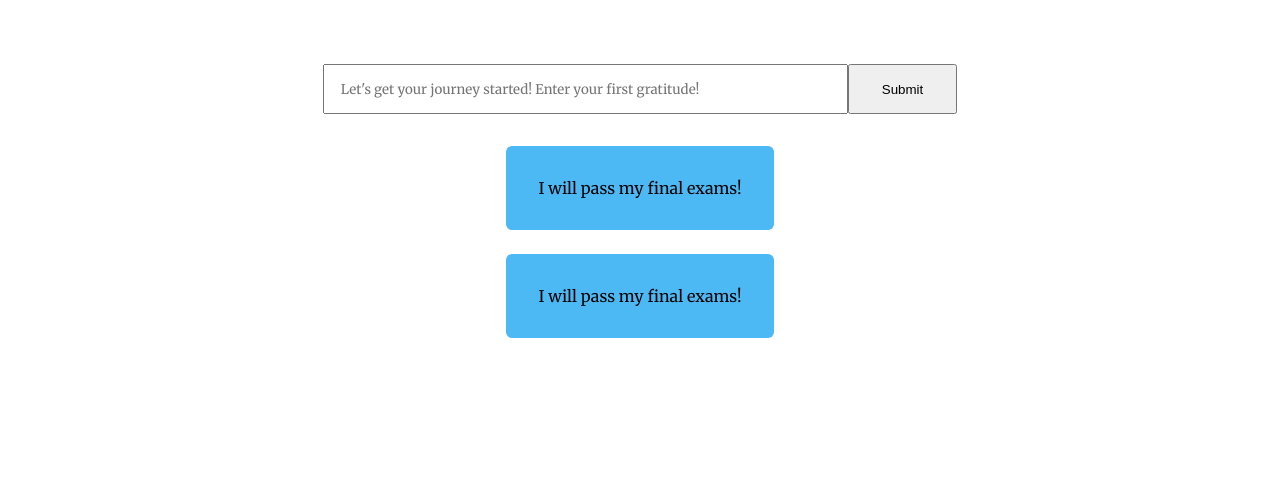
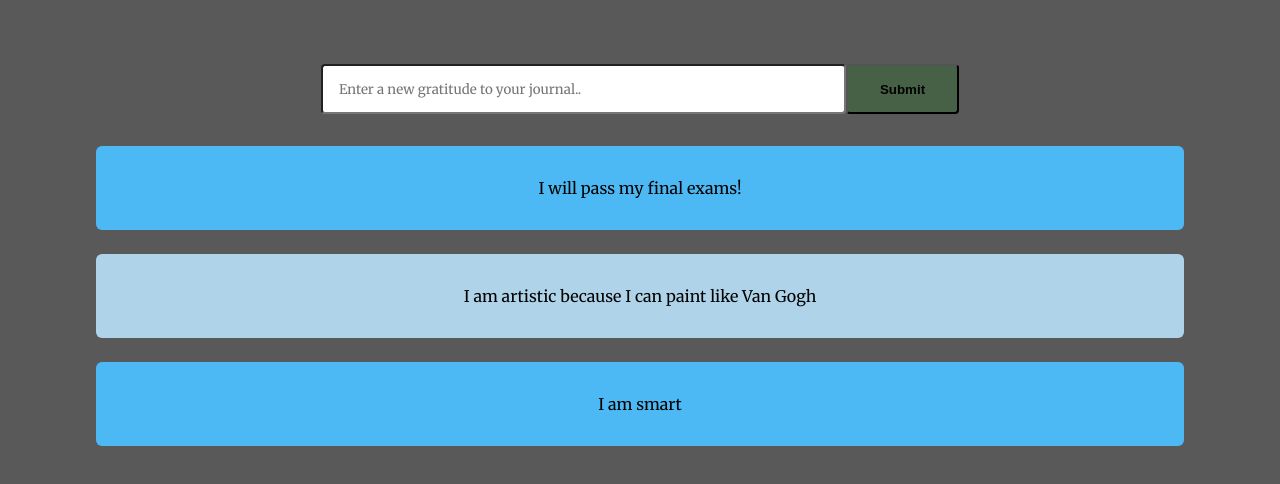
Before and after one commit to tarekel96/React_Gratitude_Journal, a React (Create React App) app in the folder client/: page / in a window 1280 px wide. Shown: the top 484 px of the page. Built offline with nearby package versions, Linux system fonts and the light colour scheme.

Commit message:
added styling with colors and the form is functional now

```diff
--- a/client/src/components/Form.js
+++ b/client/src/components/Form.js
@@ -1,12 +1,35 @@
 import styled from 'styled-components';
+import { useState } from 'react';
 
-export const Form = ({ gratitudeSize }) => {
+export const Form = ({ gratitudeSize, setGratitudes }) => {
+	const [ input, setInput ] = useState('');
+	const handleChange = (e) => setInput(e.target.value);
 	const firstMsg = "Let's get your journey started! Enter your first gratitude!";
 	const altMsg = 'Enter a new gratitude to your journal..';
 	const placeHolder = gratitudeSize === 0 ? firstMsg : altMsg;
+	const handleSubmit = (e) => {
+		e.preventDefault();
+		if (input === '') {
+			alert('Please enter a gratitude before submitting.');
+
+			return;
+		}
+		const newGratitude = {
+			content: input
+		};
+		setGratitudes((prevLst) => [ newGratitude, ...prevLst ]);
+		setInput('');
+	};
 	return (
-		<FormWrapper>
-			<InputField type="text" name="user-input" placeholder={placeHolder} size={firstMsg.length} />
+		<FormWrapper onSubmit={(e) => handleSubmit(e)}>
+			<InputField
+				type="text"
+				name="user-input"
+				placeholder={placeHolder}
+				size={firstMsg.length}
+				value={input}
+				onChange={(e) => handleChange(e)}
+			/>
 			<SubmitButton type="submit" name="submit" />
 		</FormWrapper>
 	);
@@ -14,10 +37,18 @@ export const Form = ({ gratitudeSize }) => {
 
 const FormWrapper = styled.form`display: flex;`;
 
-const InputField = styled.input`padding: 0.5rem 1rem;`;
+const InputField = styled.input`
+	padding: 0.5rem 1rem;
+	border: normal solid rgb(89, 89, 89);
+	border-radius: 4px;
+`;
 
 const SubmitButton = styled.input`
 	width: fit-content;
 	height: 50px;
 	padding: 1rem 2rem;
+	border-radius: 4px;
+	background-color: rgb(70, 97, 70);
+	border: normal solid rgb(70, 97, 70);
+	font-weight: bold;
 `;
--- a/client/src/components/Gratitude.js
+++ b/client/src/components/Gratitude.js
@@ -9,8 +9,9 @@ export const Gratitude = ({ content = 'I will pass my final exams!' }) => {
 };
 
 const GratitudeWrapper = styled.article`
-	max-width: 30%;
 	background-color: rgb(77, 185, 244);
 	padding: 1rem 2rem;
 	border-radius: 6px;
+	width: 100%;
+	text-align: center;
 `;
--- /dev/null
+++ b/client/src/data/defaultData.js
@@ -0,0 +1,5 @@
+export const defaultData = [
+	{ content: 'I will pass my final exams!' },
+	{ content: 'I am artistic because I can paint like Van Gogh' },
+	{ content: 'I am smart' }
+];
--- a/client/src/index.css
+++ b/client/src/index.css
@@ -10,4 +10,5 @@ html, body, #root, body #root {
 
 body, input::placeholder {
         font-family: 'Merriweather', serif !important;
+        /* color: rgb(175, 212, 233); */
 }
--- a/client/src/pages/Journal.js
+++ b/client/src/pages/Journal.js
@@ -2,15 +2,17 @@ import { useState } from 'react';
 import styled from 'styled-components';
 import { Form } from '../components/Form';
 import { Gratitude } from '../components/Gratitude';
+import { defaultData } from '../data/defaultData';
 
 const Journal = () => {
-	const [ gratitudes, setGratitudes ] = useState([]);
+	const [ gratitudes, setGratitudes ] = useState(defaultData);
 	return (
 		<Wrapper>
-			<Form gratitudeSize={gratitudes.length} />
+			<Form gratitudeSize={gratitudes.length} setGratitudes={setGratitudes} />
 			<GratitudesWrapper>
-				<Gratitude />
-				<Gratitude />
+				{gratitudes.map((gratitude, index) => (
+					<Gratitude content={gratitude.content} key={gratitude + ' ' + String(index)} />
+				))}
 			</GratitudesWrapper>
 		</Wrapper>
 	);
@@ -23,6 +25,7 @@ const Wrapper = styled.main`
 	align-items: center;
 	padding-top: 5%;
 	height: 100%;
+	background-color: rgb(89, 89, 89);
 `;
 const GratitudesWrapper = styled.section`
 	width: 85%;
@@ -31,6 +34,9 @@ const GratitudesWrapper = styled.section`
 	flex-direction: column;
 	align-items: center;
 	gap: 1.5rem;
+	article:nth-child(even) {
+		background-color: rgb(175, 212, 233);
+	}
 `;
 
 export default Journal;
```
